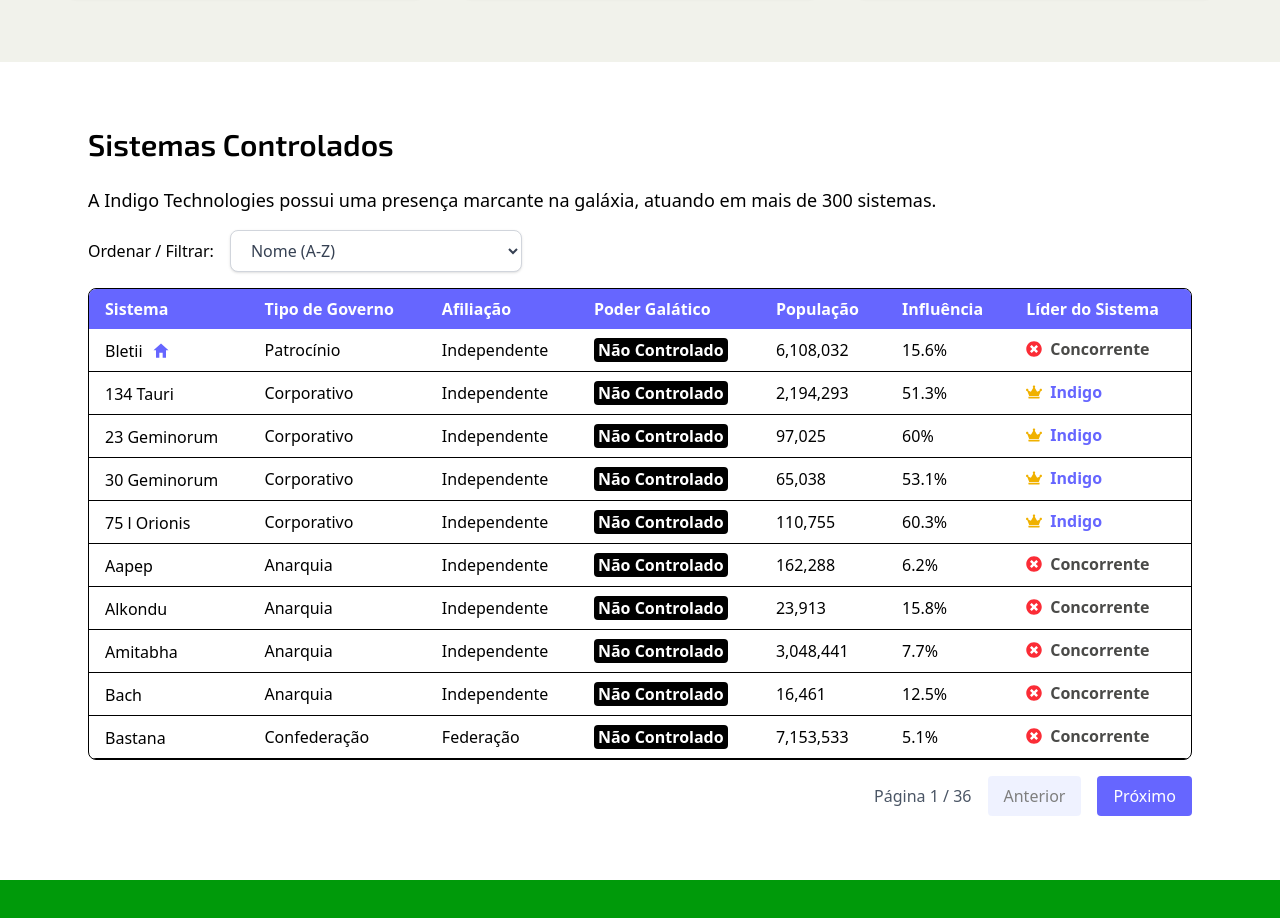
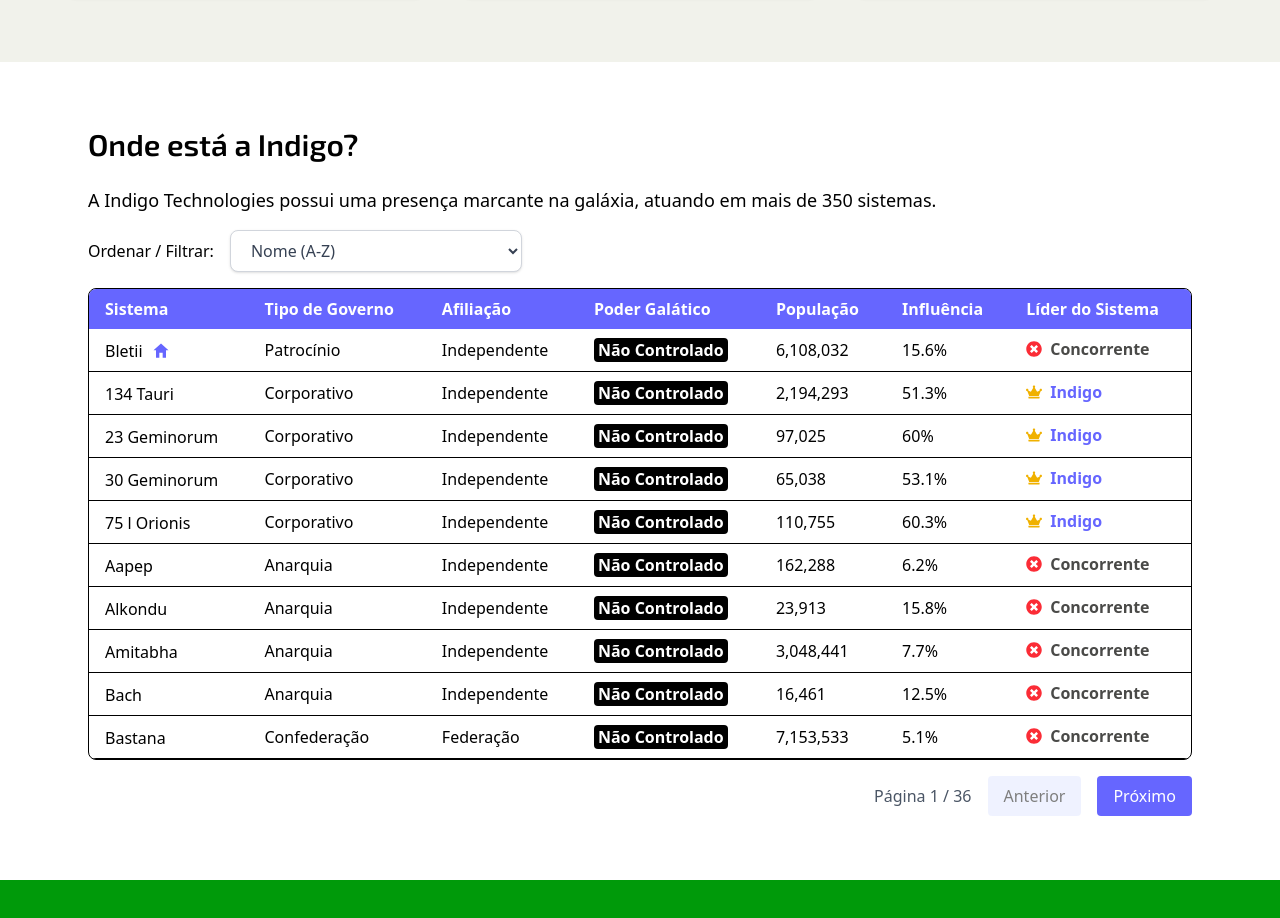
Before and after one commit to caiohrgm/indigo-website, a React (Vite) app in the folder project/: page / in a window 1280 px wide. Shown: the part 2504-3422 px from the top of the page. Built offline with nearby package versions, Linux system fonts and the light colour scheme.

Commit message:
Add banners and ad form

```diff
--- a/project/src/components/Systems.tsx
+++ b/project/src/components/Systems.tsx
@@ -82,11 +82,11 @@
   return (
     <section id="systems" className="py-16 px-6 max-w-6xl mx-auto">
       <h3 className="text-3xl font-semibold mb-6 font-exo-2">
-        Sistemas Controlados
+        Onde está a Indigo?
       </h3>
       <p className="mb-4 text-lg">
         A Indigo Technologies possui uma presença marcante na galáxia, atuando
-        em mais de 300 sistemas.
+        em mais de 350 sistemas.
       </p>
 
       {/* SELECT PARA FILTRAR/ORDENAR */}
```
